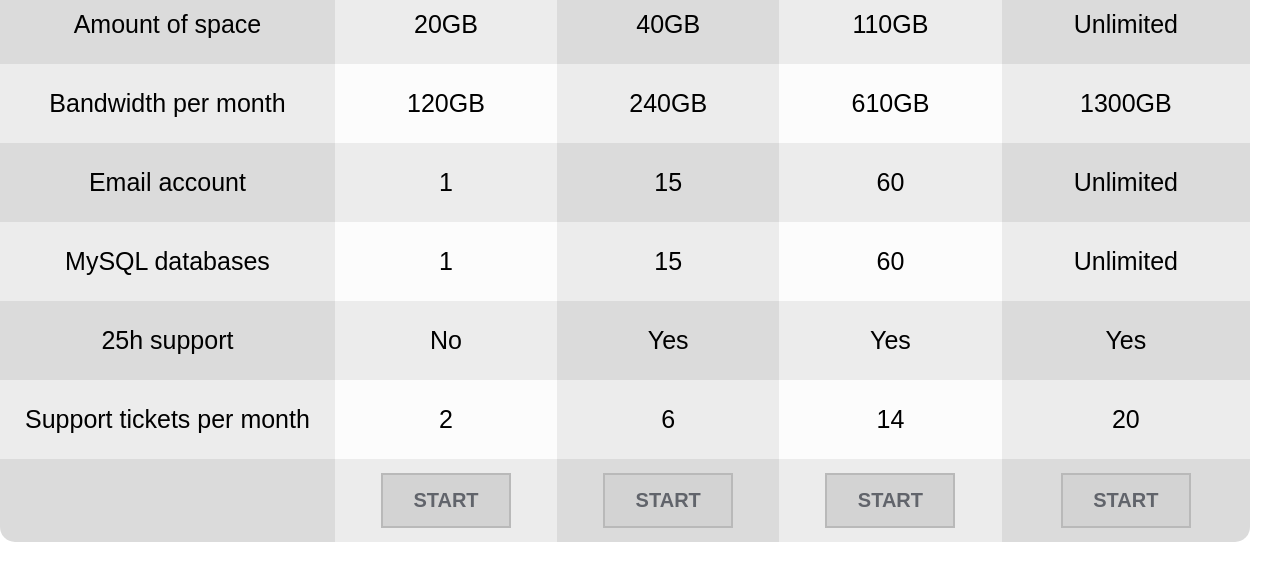
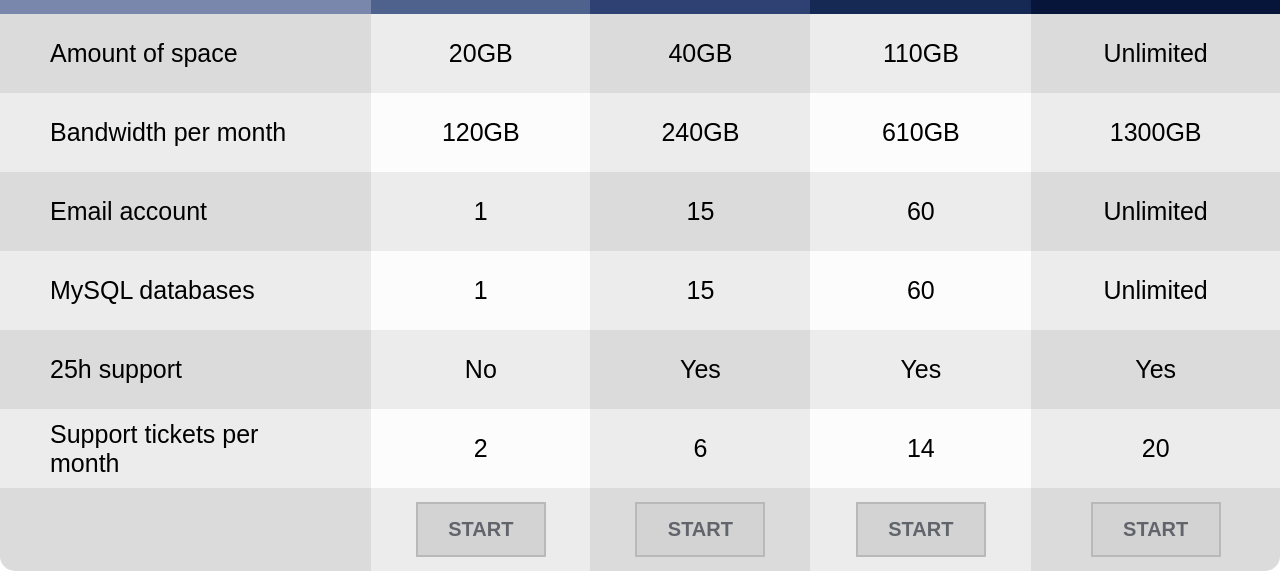
Before and after one commit to Zzeerrggoo/TableHW, a plain HTML site: page index.html in a window 1280 px wide. Shown: the part 231-802 px from the top of the page. Drawn offline with Linux system fonts and the light colour scheme.

Commit message:
Add padding of 0-0 cell

```diff
--- a/CSS/styles.css
+++ b/CSS/styles.css
@@ -47,39 +47,33 @@ thead>tr>:nth-child(4){
 th>:nth-child(2) {
     font-size: 50px;
     font-weight: bold;
+
     margin-top: 0.8em;
 }
-
 
 th>:last-child{
     margin: 0.7em 0 ;
 }
 
-
 th>:first-child{
     margin: 1em 0;
 }
-
 
 tbody>tr>td:nth-child(n){
     padding: 1em;
 }
 
-
 tbody>tr:nth-child(odd) > td:nth-child(odd) {
     background-color: var(--dark-gray);
 }
-
 
 tbody>tr:nth-child(odd)>td:nth-child(even) {
     background-color: var(--gray);
 }
 
-
 tbody>tr:nth-child(even) {
     background-color: var(--gray);
 }
-
 
 tbody>tr:nth-child(even)>td:nth-child(even) {
     background-color: var(--light-gray);
@@ -90,11 +84,9 @@ tfoot tr>:nth-child(odd){
     background: var(--dark-gray);
 }
 
-
 tfoot tr>:nth-child(even){
     background: var(--gray);
 }
-
 
 tfoot button:nth-child(n){
     width: 130px;
@@ -109,3 +101,8 @@ tfoot button:nth-child(n){
     background-color: #d3d3d3;
     border: 2px solid #b9b9b9;
 }
+
+tbody>tr>td:first-child{
+    padding: 0 2em;
+    text-align: left;
+}
```
